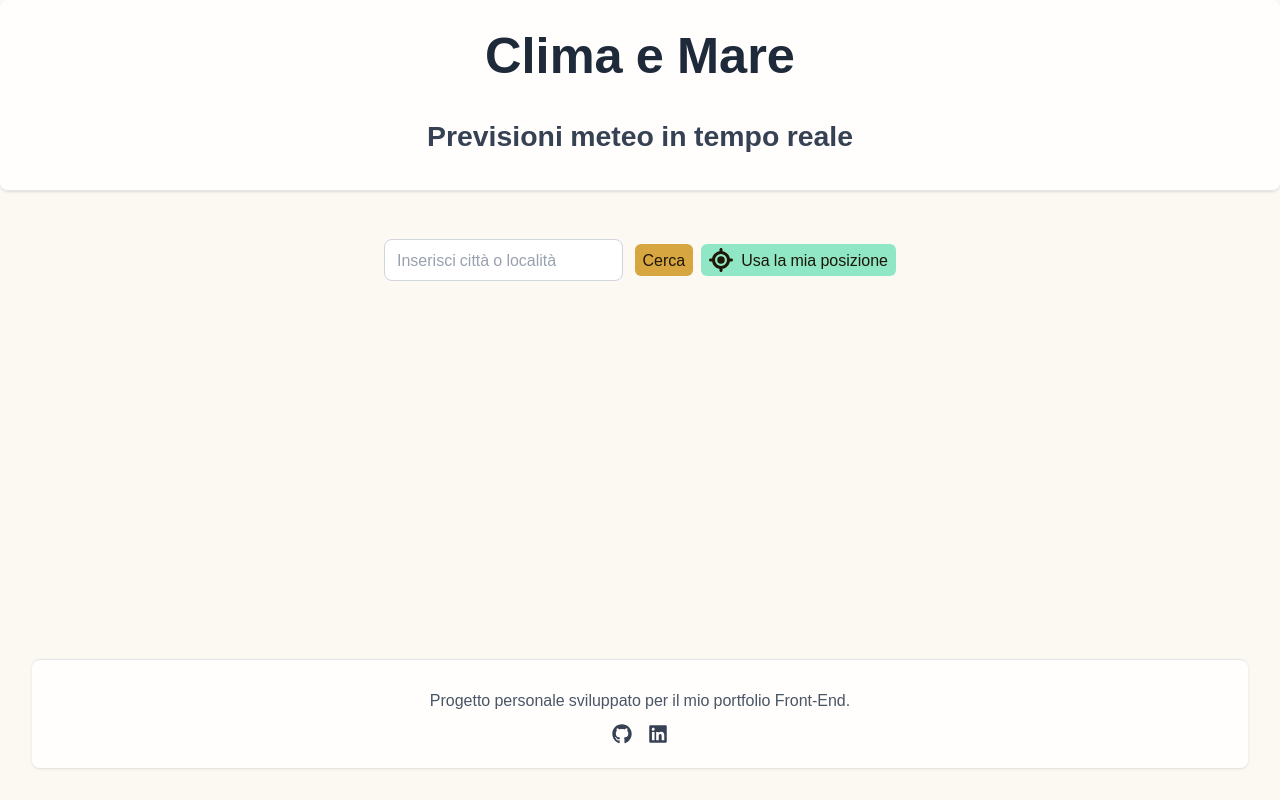
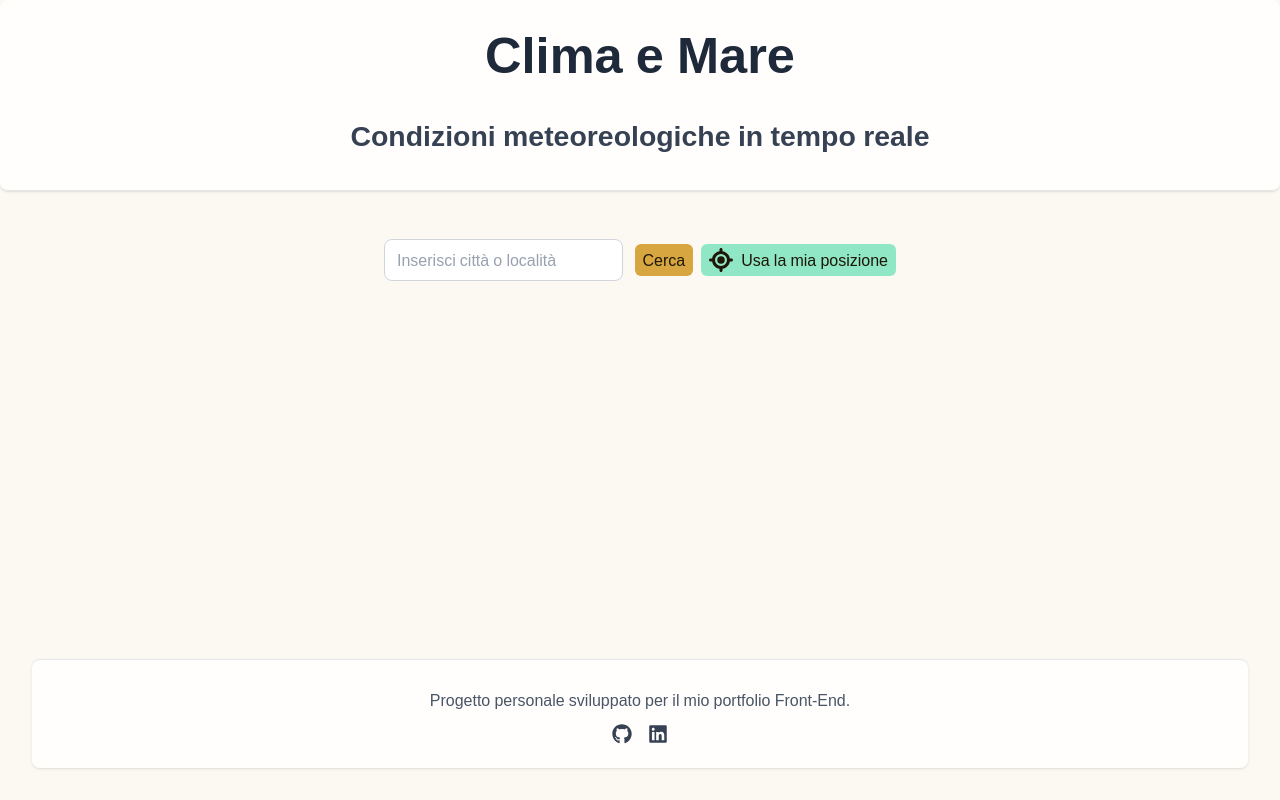
Before and after one commit to mirkomkr/meteo-clima-e-mare, a React (Vite) app: page / in a window 1280 px wide. Built offline with nearby package versions, Linux system fonts and the light colour scheme.

Commit message:
refactor: consolidate weather details into TerrestrialWeatherCard, enhance wind and visibility display, and localize cardinal directions.

```diff
--- a/src/components/Header.jsx
+++ b/src/components/Header.jsx
@@ -10,7 +10,7 @@ export default function AppHeader() {
           Clima e Mare
         </h1>
         <h2 className="text-lg sm:text-xl font-semibold text-gray-700 mt-2">
-          Previsioni meteo in tempo reale
+          Condizioni meteoreologiche in tempo reale
         </h2>
       </div>
     </header>
```
